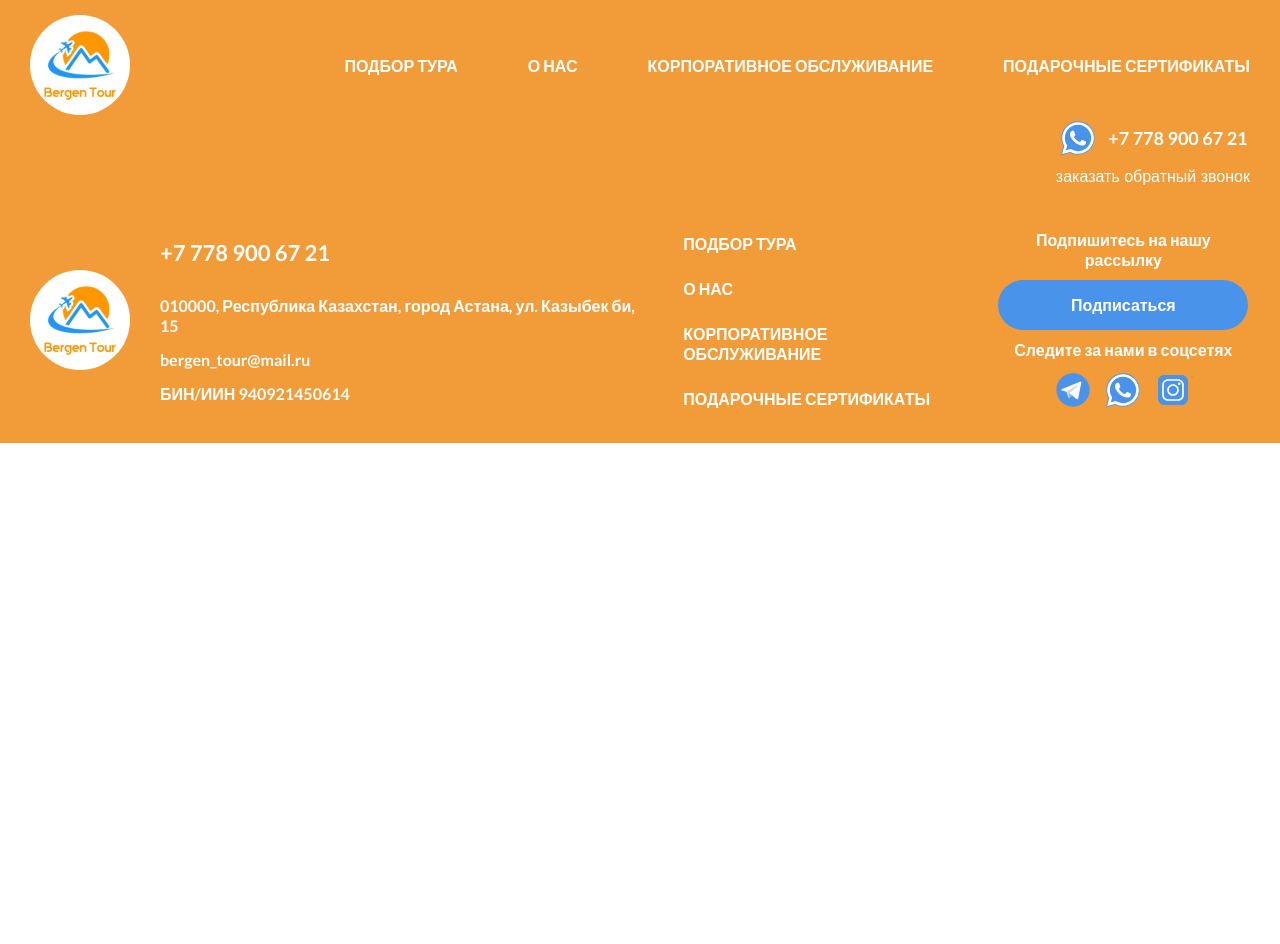
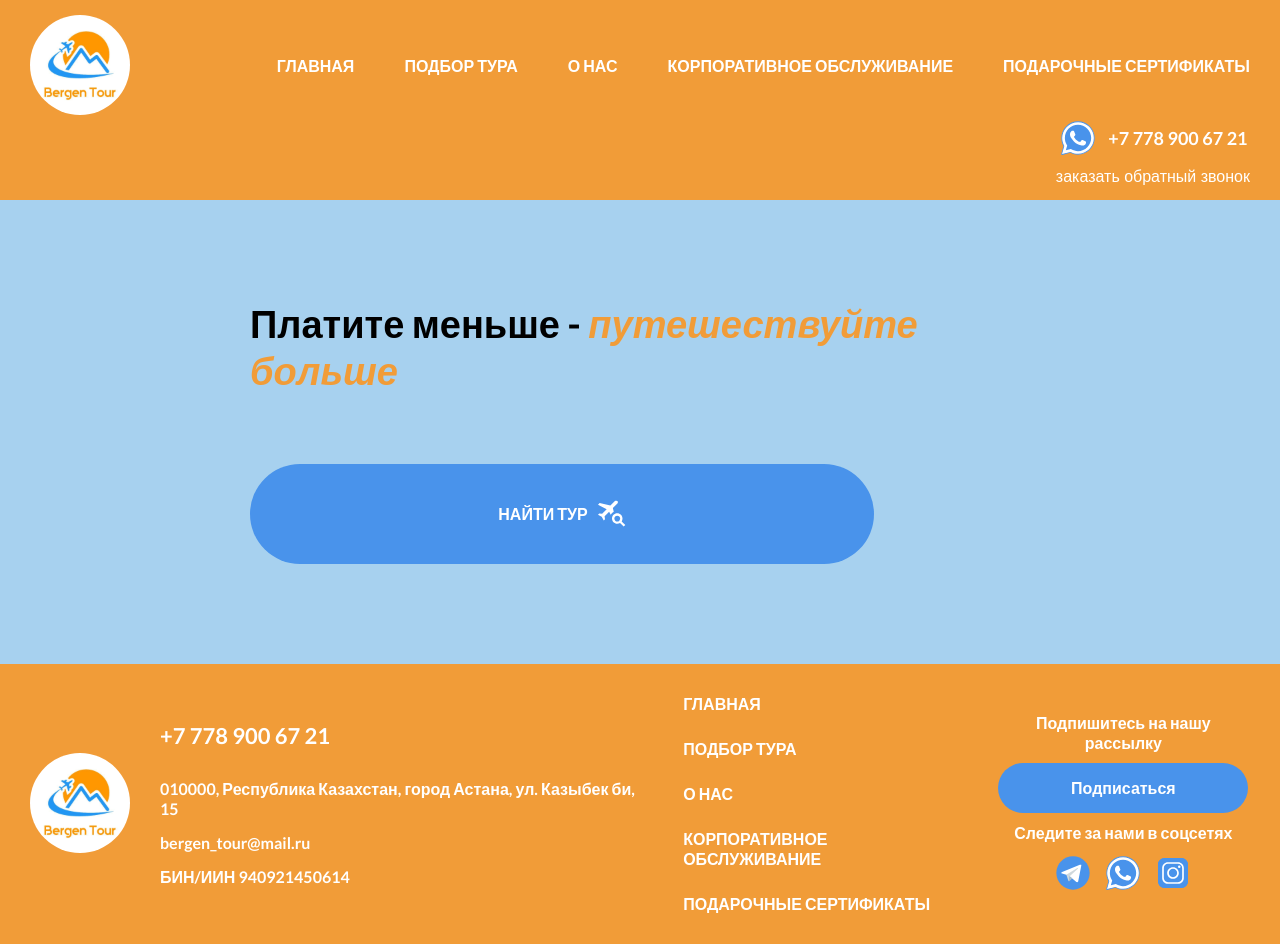
Before and after one commit to dariaSDemidova/Bergen-Tour, a React (Vite) app: page / in a window 1280 px wide. Before the commit the page ends 800 px from the top, so only its background shows below. Built offline with nearby package versions, Linux system fonts and the light colour scheme.

Commit message:
add search tours page

```diff
--- a/src/App.jsx
+++ b/src/App.jsx
@@ -2,6 +2,7 @@ import { BrowserRouter as Router, Route, Routes } from 'react-router-dom';
 import './App.scss'
 import Header from './components/Header/Header';
 import Main from './pages/Main/Main';
+import SearchTours from './pages/SearchTours/SearchTours';
 import About from './pages/About/About';
 import Service from './pages/Service/Service';
 import Certificates from './pages/Certificates/Certificates';
@@ -15,6 +16,7 @@ const App = () => {
       <Header/>
         <Routes>
           <Route path="/" element={<Main/>} />
+          <Route path="/search" element={<SearchTours/>} />
           <Route path="/about" element={<About/>} />
           <Route path="/service" element={<Service/>} />
           <Route path="/certificates" element={<Certificates/>} />
--- a/src/components/Footer/Footer.jsx
+++ b/src/components/Footer/Footer.jsx
@@ -19,7 +19,8 @@ const Footer = () => {
                 </div>
                 <nav className="footer__nav">
                     <ul className="footer__menu">
-                        <li className="footer__menu-item"><Link to="/" className="footer__menu-link">Подбор тура</Link></li>
+                        <li className="footer__menu-item"><Link to="/" className="footer__menu-link">Главная</Link></li>
+                        <li className="footer__menu-item"><Link to="/search" className="footer__menu-link">Подбор тура</Link></li>
                         <li className="footer__menu-item"><Link to="/about" className="footer__menu-link">О нас</Link></li>
                         <li className="footer__menu-item"><Link to="/service" className="footer__menu-link">Корпоративное обслуживание</Link></li>
                         <li className="footer__menu-item"><Link to="/certificates" className="footer__menu-link">Подарочные сертификаты</Link></li>
--- a/src/components/Header/Header.jsx
+++ b/src/components/Header/Header.jsx
@@ -24,7 +24,8 @@ const Header = () => {
                     <Link to="/"><img src={logo} alt="logo" className="header__logo" /></Link>
                     <nav className={`nav ${isMenuOpen ? 'nav-active' : ''}`}>
                         <ul className={`menu ${isMenuOpen ? 'menu-active' : ''}`}>
-                            <li className="menu__item"><Link to="/" className="menu__link" onClick={toggleMenu}>Подбор тура</Link></li>
+                            <li className="menu__item"><Link to="/" className="menu__link" onClick={toggleMenu}>Главная</Link></li>
+                            <li className="menu__item"><Link to="/search" className="menu__link" onClick={toggleMenu}>Подбор тура</Link></li>
                             <li className="menu__item"><Link to="/about" className="menu__link" onClick={toggleMenu}>О нас</Link></li>
                             <li className="menu__item"><Link to="/service" className="menu__link" onClick={toggleMenu}>Корпоративное обслуживание</Link></li>
                             <li className="menu__item"><Link to="/certificates" className="menu__link" onClick={toggleMenu}>Подарочные сертификаты</Link></li>
--- a/src/components/Header/Header.scss
+++ b/src/components/Header/Header.scss
@@ -102,7 +102,11 @@
 .menu {
     display: flex;
     list-style: none;
-    gap: 70px;
+    gap: 50px;
+
+    @media screen and (max-width: 1024px) {
+        gap: 30px;
+    }
 
     @media screen and (max-width: 768px) {
         display: none;
--- a/src/pages/About/About.scss
+++ b/src/pages/About/About.scss
@@ -26,7 +26,7 @@ main {
 
     @media screen and (max-width: 768px) {
         background: none;
-        background-color: #B1D6F1;
+        background-color: #A7D1EF;
     }
 
     @media screen and (max-width: 375px) {
--- a/src/pages/Main/Main.jsx
+++ b/src/pages/Main/Main.jsx
@@ -1,8 +1,16 @@
+import { Link } from 'react-router-dom';
+import plane from '../../assets/icons/white-plane.svg';
 import './Main.scss';
 
 const Main = () => {
     return (
         <>
+            <section className="search">
+                <div className="container">
+                    <h2 className="search__title">Платите меньше - <span>путешествуйте больше</span></h2>
+                    <Link to="/search" className="search__button">Найти тур<img className="button-image" src={plane} alt="plane" /></Link>
+                </div>
+            </section>
         </>
     );
 };
--- a/src/pages/Main/Main.scss
+++ b/src/pages/Main/Main.scss
@@ -0,0 +1,54 @@
+@import '../../styles/variables.scss';
+@import '../../styles/mixins.scss';
+
+
+.container {
+    padding: 100px 250px;
+
+    @media screen and (max-width: 1024px) {
+        padding: 100px 200px;
+    }
+
+    @media screen and (max-width: 768px) {
+        padding: 100px 100px;
+    }
+
+    @media screen and (max-width: 425px) {
+        padding: 100px 20px;
+        display: flex;
+        flex-direction: column;
+        align-items: center;
+    }
+}
+
+.search {
+    background-color: #A7D1EF;
+
+    &__title {
+        @include text-styles(38px, 700, $black-color);
+
+        span {
+            color: $orange-color;
+            font-style: italic;
+        }
+    }
+
+    &__button {
+        @include button;
+        margin-top: 70px;
+        text-transform: uppercase;
+        width: 80%;
+        height: 100px;
+        display: flex;
+        align-items: center;
+        justify-content: center;
+        gap: 10px;
+        text-decoration: none;
+
+        &:hover {
+            .button-image {
+                content: url('../../assets/icons/blue-plane.svg');
+            }
+        }
+    }
+}
--- /dev/null
+++ b/src/pages/SearchTours/SearchTours.jsx
@@ -0,0 +1,12 @@
+import './SearchTours.scss';
+
+const SearchTours = () => {
+    return (
+        <main>
+            <iframe className="search__iframe" src="https://kompastour.com/kz/rus/frame_tours/?agent_id=28"></iframe>
+        </main>
+    );
+};
+
+
+export default SearchTours;
--- /dev/null
+++ b/src/pages/SearchTours/SearchTours.scss
@@ -0,0 +1,7 @@
+.search__iframe {
+    width: 100%;
+    height: 5000px;
+    border: none;
+    margin: 20px 0;
+    overflow: hidden;
+}
```
